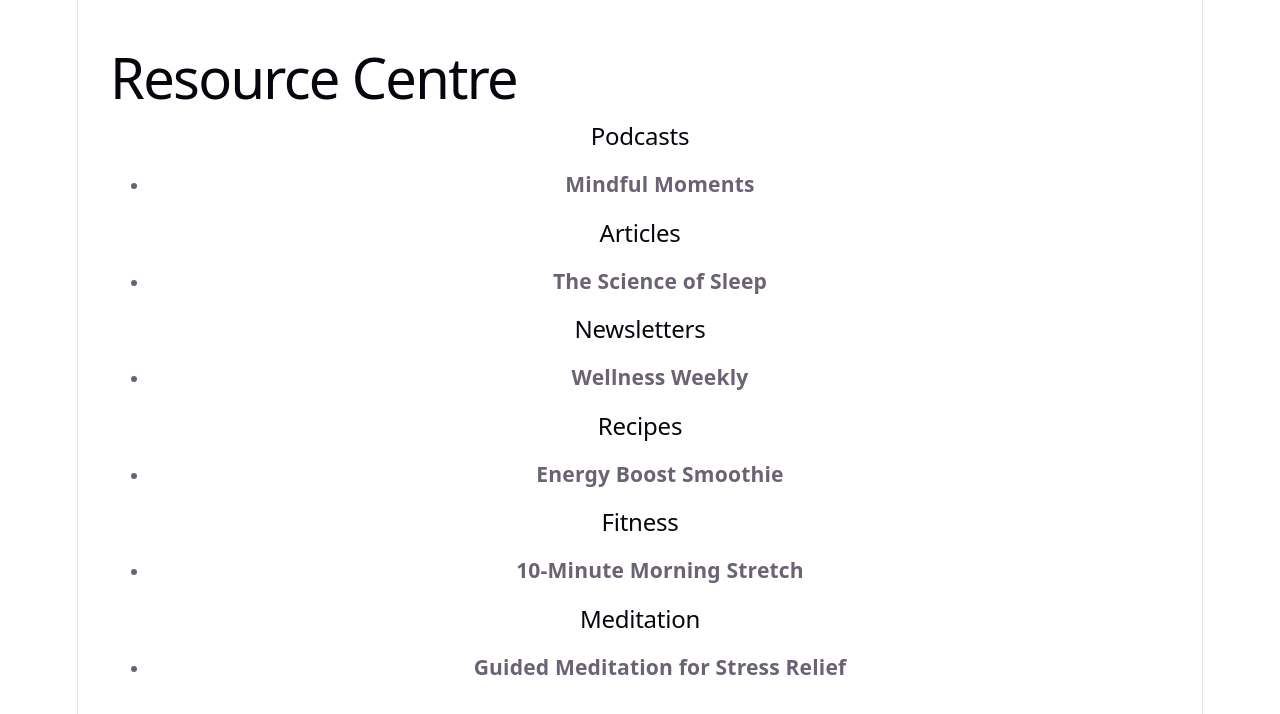
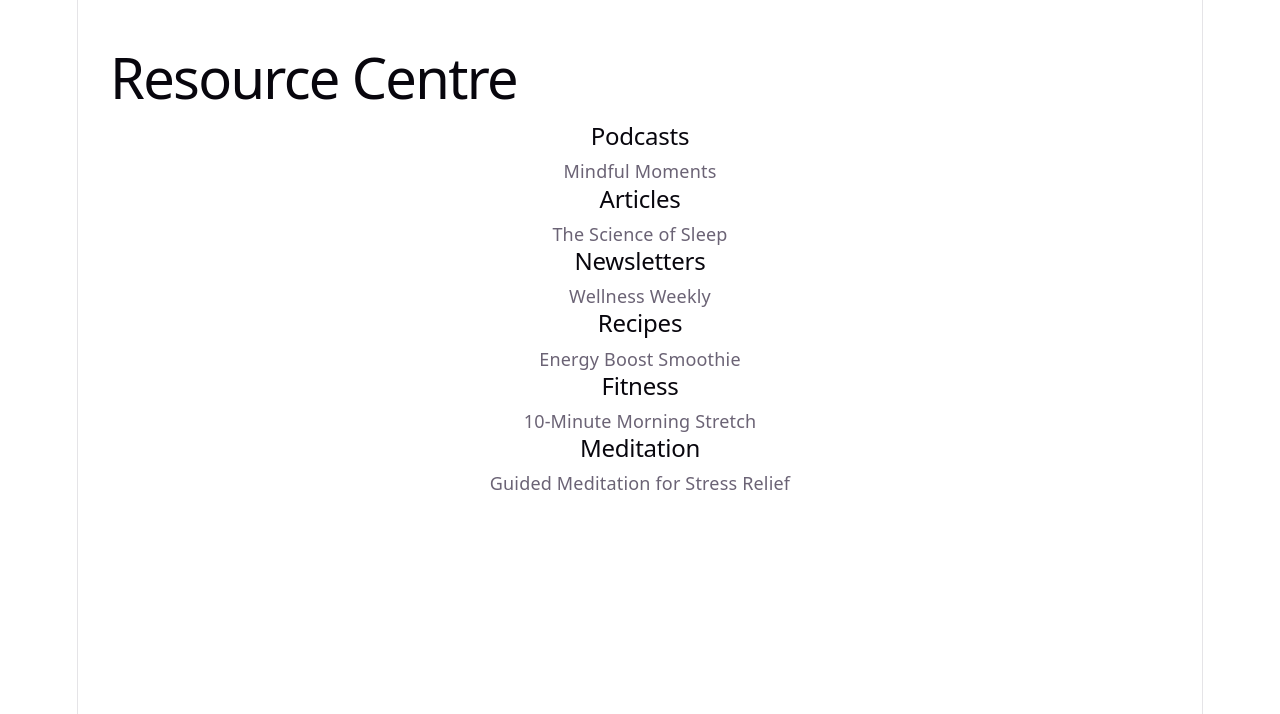
Before and after one commit to jake-warburton/ha-tech-test, a React (Vite) app: page / in a window 1280 px wide. Shown: the top 714 px of the page. Built offline with nearby package versions, Linux system fonts and the light colour scheme.

Commit message:
Add Tailwind CSS

```diff
--- a/package.json
+++ b/package.json
@@ -17,6 +17,7 @@
   },
   "devDependencies": {
     "@eslint/js": "^10.0.1",
+    "@tailwindcss/vite": "^4.3.2",
     "@testing-library/jest-dom": "^6.9.1",
     "@testing-library/react": "^16.3.2",
     "@testing-library/user-event": "^14.6.1",
@@ -29,6 +30,7 @@
     "eslint-plugin-react-refresh": "^0.5.3",
     "globals": "^17.7.0",
     "jsdom": "^29.1.1",
+    "tailwindcss": "^4.3.2",
     "typescript": "~6.0.2",
     "typescript-eslint": "^8.62.0",
     "vite": "^8.1.1",
--- a/src/index.css
+++ b/src/index.css
@@ -1,3 +1,5 @@
+@import "tailwindcss";
+
 :root {
   --text: #6b6375;
   --text-h: #08060d;
--- a/vite.config.ts
+++ b/vite.config.ts
@@ -1,11 +1,12 @@
 /// <reference types="vitest/config" />
 
 import { defineConfig } from "vite";
+import tailwindcss from "@tailwindcss/vite";
 import react from "@vitejs/plugin-react";
 
 // https://vite.dev/config/
 export default defineConfig({
-  plugins: [react()],
+  plugins: [react(), tailwindcss()],
   test: {
     environment: "jsdom",
     setupFiles: "./src/test/setup.ts",
```
Also changed, not shown: 1 other file (tests, documents, lock files or other folders).
